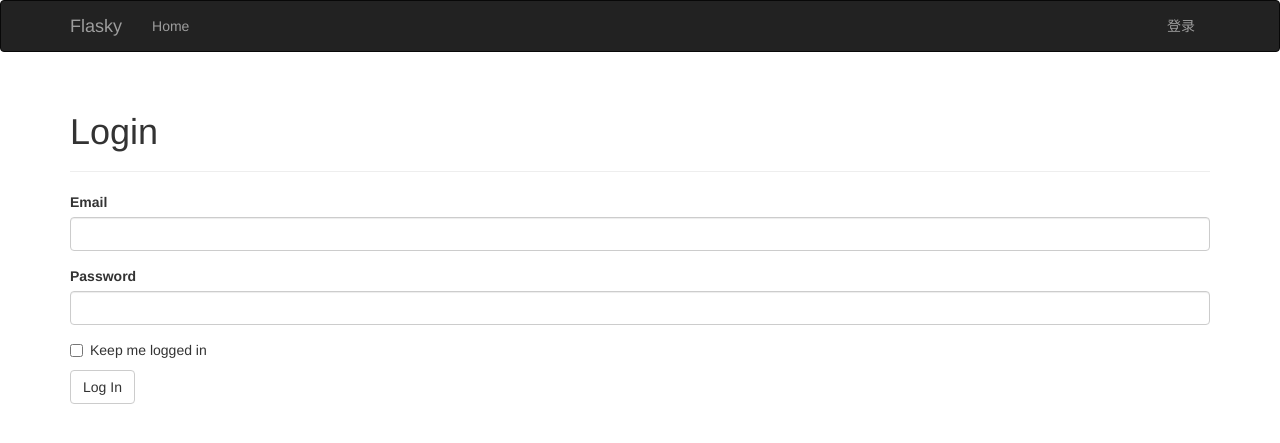
After one commit to a523/exflasky, a Flask app: page /auth/login in a window 1280 px wide. The commit adds this page. Shown: the top 443 px of the page. Run offline with Flask 2, Linux system fonts and the light colour scheme; some libraries are stand-ins or nearby versions.

Commit message:
实现基本的登录页面

```diff
--- a/app/__init__.py
+++ b/app/__init__.py
@@ -3,12 +3,16 @@ from flask_bootstrap import Bootstrap
 from flask_mail import Mail
 from flask_moment import Moment
 from flask_sqlalchemy import SQLAlchemy
+from flask_login import LoginManager
 from config import config
 
 bootstrap = Bootstrap()
 mail = Mail()
 moment = Moment()
 db = SQLAlchemy()
+login_manager = LoginManager()
+login_manager.session_protection = 'strong'
+login_manager.login_view = 'auth.login'
 
 
 def create_app(config_name):
@@ -20,6 +24,7 @@ def create_app(config_name):
     mail.init_app(app)
     moment.init_app(app)
     db.init_app(app)
+    login_manager.init_app(app)
 
     from .main import main as main_blueprint
 
--- /dev/null
+++ b/app/auth/forms.py
@@ -0,0 +1,10 @@
+from flask_wtf import Form
+from wtforms import StringField, PasswordField, BooleanField, SubmitField
+from wtforms.validators import DataRequired, Length, Email
+
+
+class LoginForm(Form):
+    email = StringField('Email', validators=[DataRequired(), Length(1, 64), Email()])
+    password = PasswordField('Password', validators=[DataRequired()])
+    remember_me = BooleanField('Keep me logged in')
+    submit = SubmitField('Log In')
--- a/app/auth/views.py
+++ b/app/auth/views.py
@@ -1,7 +1,25 @@
-from flask import render_template
+from flask import render_template, redirect, request, url_for, flash
+from flask_login import login_user, logout_user, login_required
 from . import auth
+from ..models import User
+from .forms import LoginForm
 
 
-@auth.route('/login')
+@auth.route('/login', methods=['GET', 'POST'])
 def login():
-    return render_template('auth/login.html')
+    form = LoginForm()
+    if form.validate_on_submit():
+        user = User.query.filter_by(email=form.email.data).first()
+        if user is not None and user.verify_password(form.password.data):
+            login_user(user, form.remember_me.data)
+            return redirect(request.args.get('next') or url_for('main.index'))
+        flash('Invalid username or password.')
+    return render_template('auth/login.html', form=form)
+
+
+@auth.route('logout')
+@login_required
+def logout():
+    logout_user()
+    flash('You have been logged out.')
+    return redirect(url_for('main.index'))
--- /dev/null
+++ b/app/templates/auth/login.html
@@ -0,0 +1,12 @@
+{% extends 'base.html' %}
+{% import 'bootstrap/wtf.html' as wtf %}
+{% block title %}Flasky - Login{% endblock %}
+
+{% block page_content %}
+<div class="page-header">
+    <h1>Login</h1>
+</div>
+<div class="col-mb-4">
+    {{ wtf.quick_form(form) }}
+</div>
+{% endblock %}
--- a/app/templates/base.html
+++ b/app/templates/base.html
@@ -18,11 +18,18 @@
                 <span class="icon-bar"></span>
                 <span class="icon-bar"></span>
             </button>
-            <a class="navbar-brand" href="/">Flasky</a>
+            <a class="navbar-brand" href="{{ url_for('main.index') }}">Flasky</a>
         </div>
         <div class="navbar-collapse collapse">
             <ul class="nav navbar-nav">
-                <li><a href="/">Home</a></li>
+                <li><a href="{{ url_for('main.index') }}">Home</a></li>
+            </ul>
+            <ul class="nav navbar-nav navbar-right">
+                {% if current_user.is_authenticated %}
+                <li><a href="{{ url_for('auth.logout') }}">登出</a></li>
+                {% else %}
+                <li><a href="{{ url_for('auth.login') }}">登录</a></li>
+                {% endif %}
             </ul>
         </div>
     </div>
--- a/requirements.txt
+++ b/requirements.txt
@@ -4,6 +4,7 @@ click==6.7
 dominate==2.3.1
 Flask==1.0.2
 Flask-Bootstrap==3.3.7.1
+Flask-Login==0.4.1
 Flask-Mail==0.9.1
 Flask-Migrate==2.2.1
 Flask-Moment==0.6.0
```
Also changed, not shown: app/models.py (+8 -1 lines).
